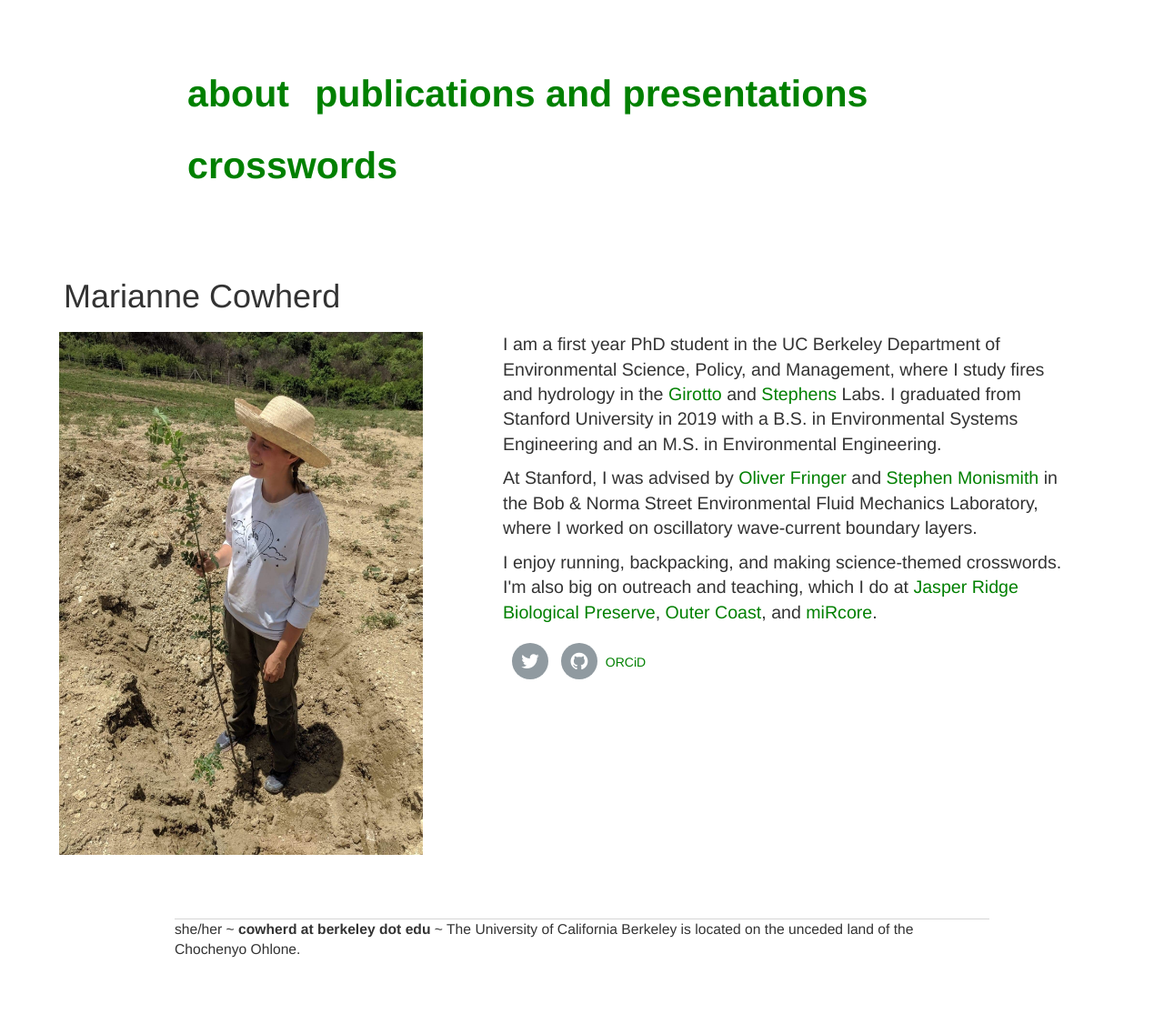
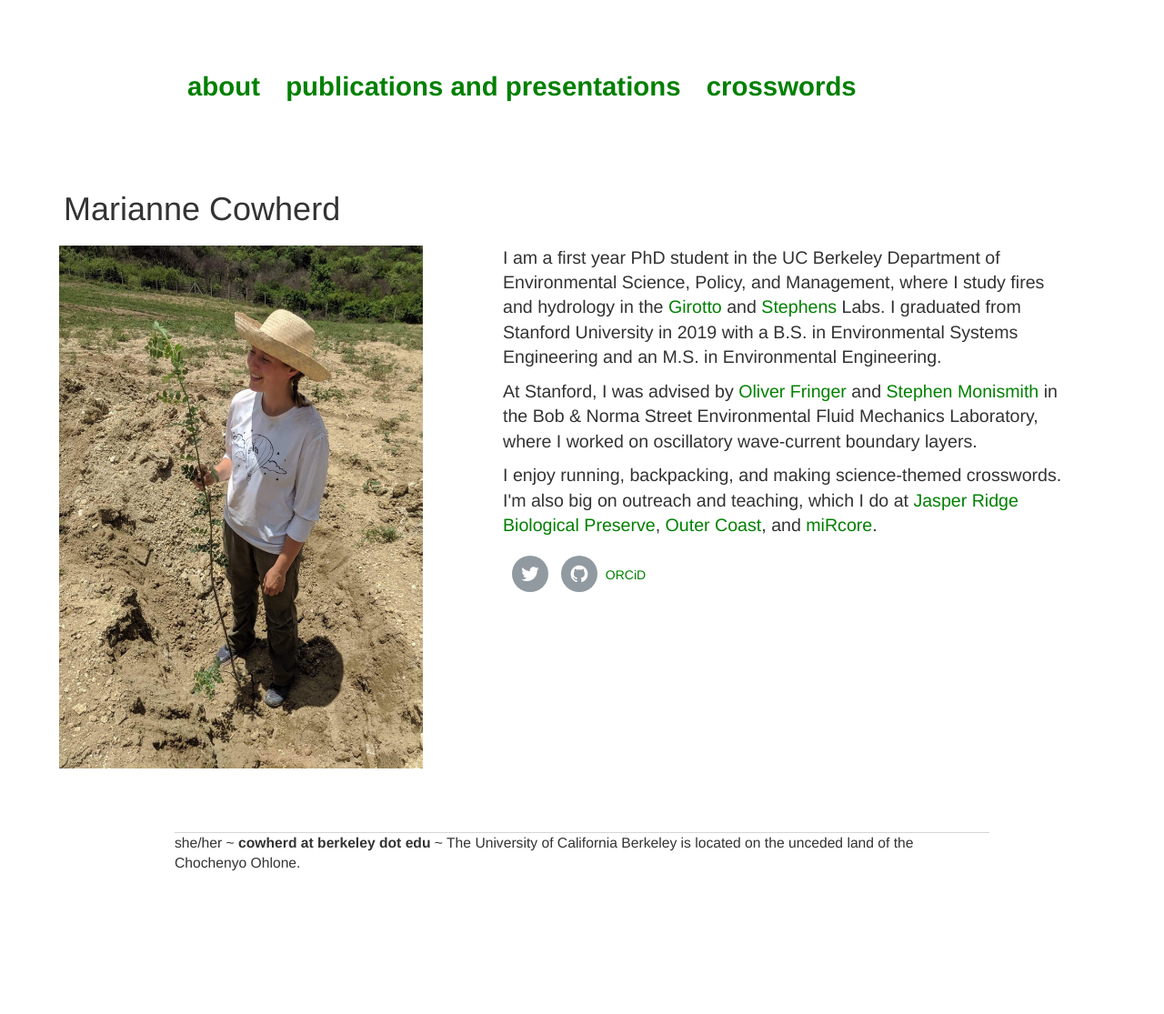
Before and after one commit to mariannecowherd/mariannecowherd.github.io, a Jekyll site: the page built from index.html, in a window 1280 px wide. Shown: the whole page at 91% size. Built offline with Jekyll 4.4.1, drawn with Linux system fonts in a browser that asks for light colours; nearby versions of some CDN libraries; after the commit the page ends 1020 px from its top, so only the background shows below that.

Commit message:
Update main.css

```diff
--- a/css/main.css
+++ b/css/main.css
@@ -50,7 +50,6 @@ nav ul, footer ul {
 nav ul li, footer ul li {
     display: inline-block;
 padding: 10px;
-font-size: 1.4em;
 }
 a {
     text-decoration: none;
```
